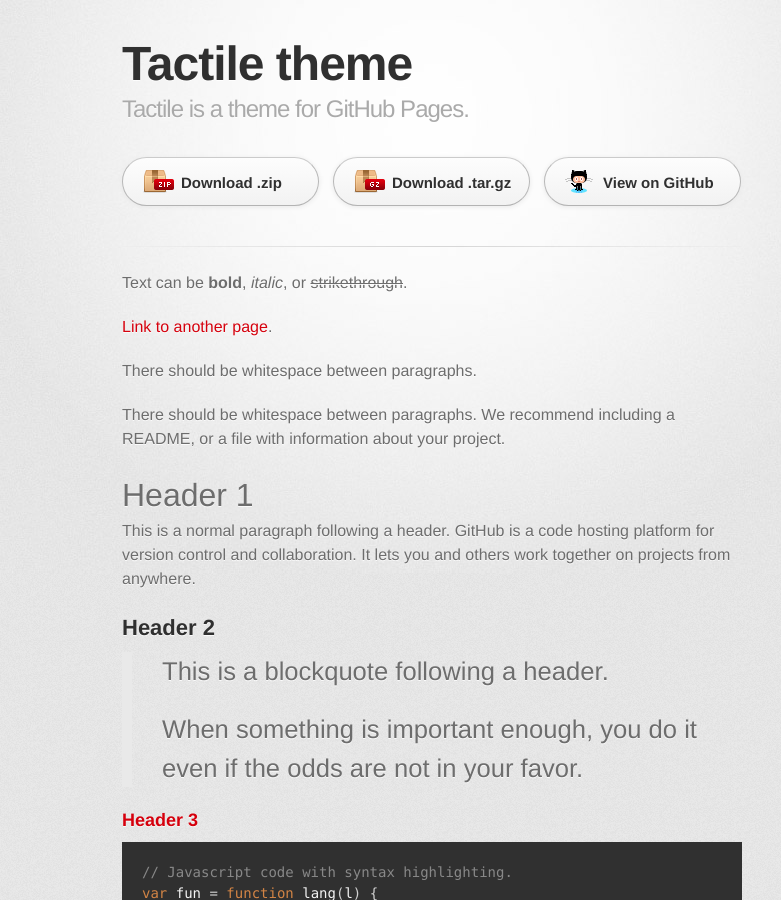
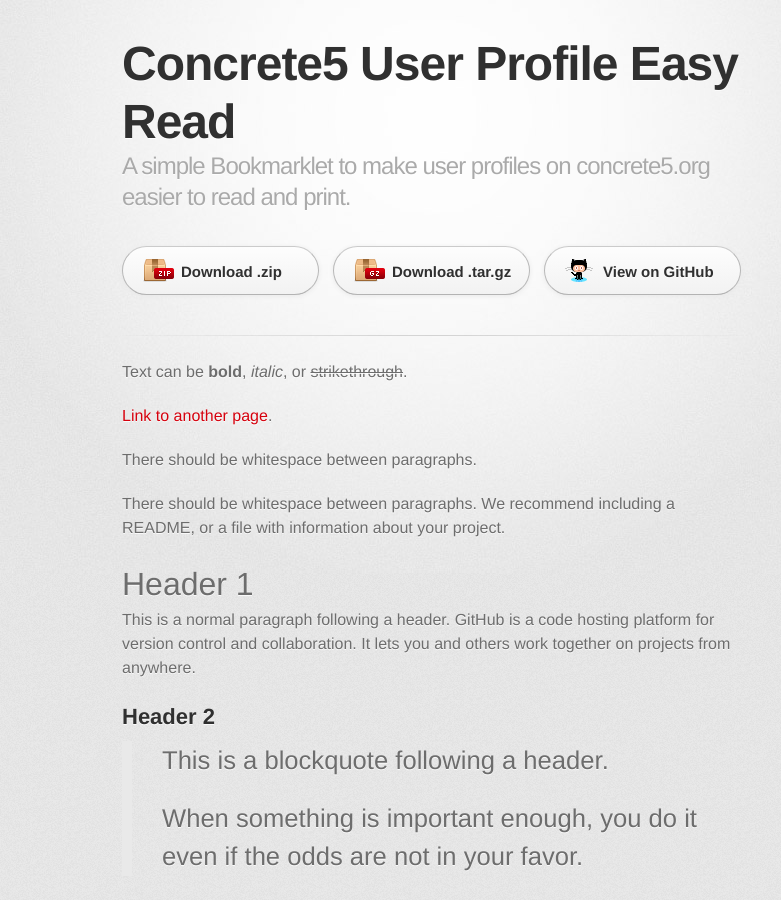
Before and after one commit to mnakalay/Concrete5-Profile-Easy-Read, a Jekyll site: the page built from docs/index.md, in a window 1280 px wide and 900 px high. Shown: the whole window, without its empty margins (208-989 px from the left). Built offline with Jekyll 4.4.1, drawn with Linux system fonts in a browser that asks for light colours; some web fonts are replaced; some of the changed text lies outside the part shown.

Commit message:
settings

```diff
--- a/docs/_config.yml
+++ b/docs/_config.yml
@@ -1,5 +1,5 @@
-title: Tactile theme
-description: Tactile is a theme for GitHub Pages.
+title: Concrete5 User Profile Easy Read
+description: A simple Bookmarklet to make user profiles on concrete5.org easier to read and print.
 show_downloads: true
 google_analytics:
 theme:
```
